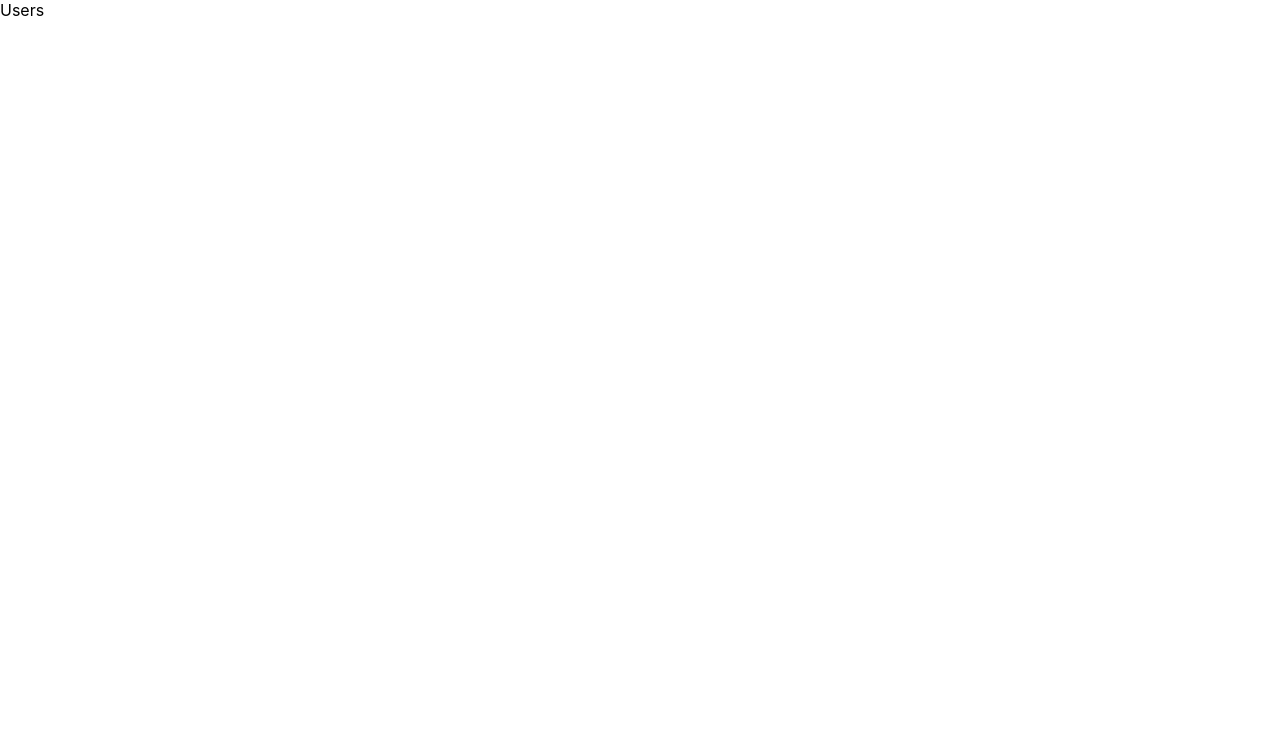
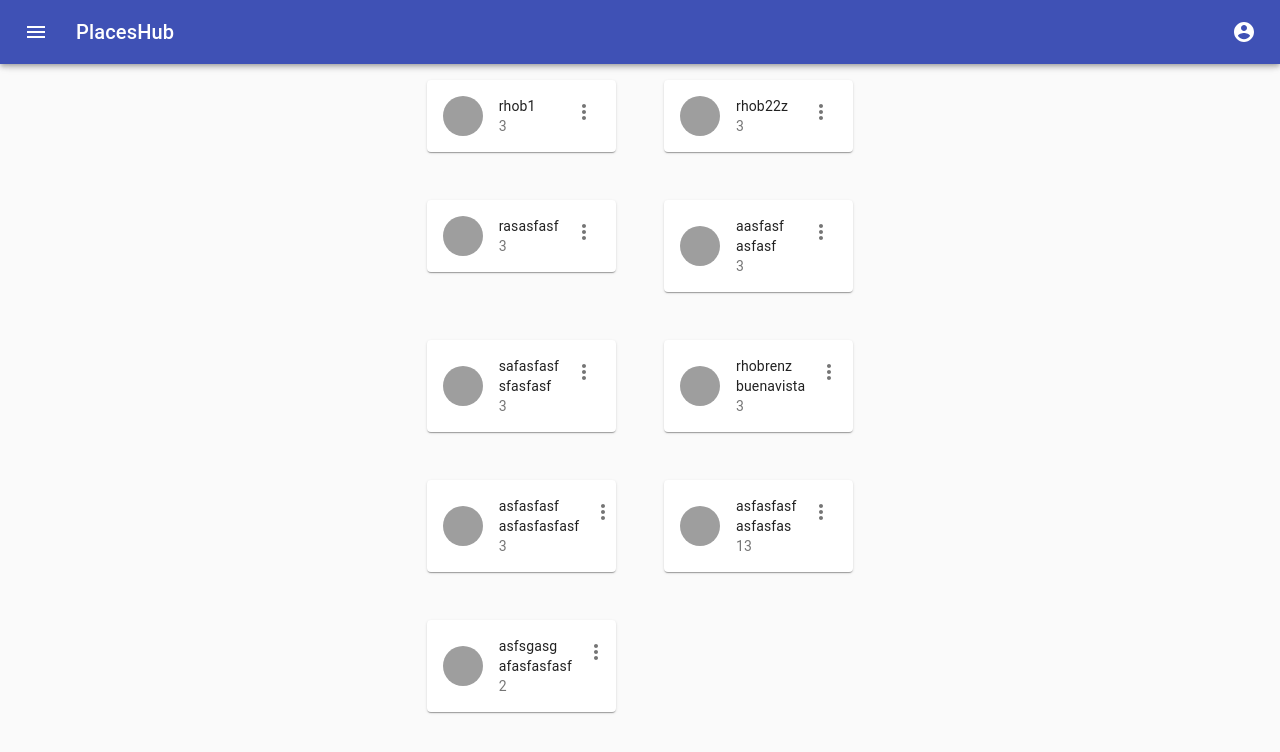
Before and after one commit to rhobrenz665/PlacesHub, a React (Create React App) app in the folder client/: page / in a window 1280 px wide. Shown: the top 752 px of the page. Built offline with nearby package versions, Linux system fonts and the light colour scheme; grey boxes are pictures that could not be loaded.

Commit message:
Nav/Backdrop/Users

```diff
--- a/client/package.json
+++ b/client/package.json
@@ -3,6 +3,8 @@
   "version": "0.1.0",
   "private": true,
   "dependencies": {
+    "@material-ui/core": "^4.11.2",
+    "@material-ui/icons": "^4.11.2",
     "@testing-library/jest-dom": "^5.11.8",
     "@testing-library/react": "^11.2.3",
     "@testing-library/user-event": "^12.6.0",
--- a/client/public/index.html
+++ b/client/public/index.html
@@ -27,6 +27,7 @@
 
 <body>
   <noscript>You need to enable JavaScript to run this app.</noscript>
+  <div id="backdrop-hook"></div>
   <div id="root"></div>
   <!--
       This HTML file is a template.
--- a/client/src/App.js
+++ b/client/src/App.js
@@ -10,7 +10,7 @@ import Users from './user/containers/Users';
 import Newplace from './places/containers/NewPlace';
 import UserPlaces from './places/containers/UserPlaces';
 import UpdatePlace from './places/containers/UpdatePlace';
-// import MainNavigation from './shared/components/Navigation/MainNavigation';\
+import MainNavigation from './shared/components/Navigation/MainNavigation';
 
 const App = () => {
   const token = false;
@@ -39,7 +39,7 @@ const App = () => {
 
   return (
     <Router>
-      {/* <MainNavigation /> */}
+      <MainNavigation />
       <main>{routes}</main>
     </Router>
   );
--- /dev/null
+++ b/client/src/shared/components/Navigation/MainNavigation.js
@@ -0,0 +1,153 @@
+import React, { useState } from 'react';
+
+import Backdrop from '../UIElements/Backdrop';
+
+//@material-ui
+import clsx from 'clsx';
+import { makeStyles, useTheme } from '@material-ui/core/styles';
+import Drawer from '@material-ui/core/Drawer';
+import CssBaseline from '@material-ui/core/CssBaseline';
+import AppBar from '@material-ui/core/AppBar';
+import Toolbar from '@material-ui/core/Toolbar';
+import List from '@material-ui/core/List';
+import Typography from '@material-ui/core/Typography';
+import Divider from '@material-ui/core/Divider';
+import IconButton from '@material-ui/core/IconButton';
+import MenuIcon from '@material-ui/icons/Menu';
+import ChevronLeftIcon from '@material-ui/icons/ChevronLeft';
+import ChevronRightIcon from '@material-ui/icons/ChevronRight';
+// import ListItem from '@material-ui/core/ListItem';
+// import ListItemIcon from '@material-ui/core/ListItemIcon';
+// import ListItemText from '@material-ui/core/ListItemText';
+// import InboxIcon from '@material-ui/icons/MoveToInbox';
+// import MailIcon from '@material-ui/icons/Mail';
+
+import AccountCircleIcon from '@material-ui/icons/AccountCircle';
+
+const drawerWidth = 240;
+
+const useStyles = makeStyles(theme => ({
+  root: {
+    display: 'flex',
+    marginBottom: '5rem',
+  },
+  appBar: {
+    transition: theme.transitions.create(['margin', 'width'], {
+      easing: theme.transitions.easing.sharp,
+      duration: theme.transitions.duration.leavingScreen,
+    }),
+  },
+  appBarShift: {
+    width: `calc(100% - ${drawerWidth}px)`,
+    marginLeft: drawerWidth,
+    transition: theme.transitions.create(['margin', 'width'], {
+      easing: theme.transitions.easing.easeOut,
+      duration: theme.transitions.duration.enteringScreen,
+    }),
+  },
+  menuButton: {
+    marginRight: theme.spacing(2),
+  },
+  hide: {
+    display: 'none',
+  },
+  drawer: {
+    width: drawerWidth,
+    flexShrink: 0,
+  },
+  drawerPaper: {
+    width: drawerWidth,
+  },
+  drawerHeader: {
+    display: 'flex',
+    alignItems: 'center',
+    padding: theme.spacing(0, 1),
+    // necessary for content to be below app bar
+    ...theme.mixins.toolbar,
+    justifyContent: 'flex-end',
+  },
+  content: {
+    flexGrow: 1,
+    padding: theme.spacing(3),
+    transition: theme.transitions.create('margin', {
+      easing: theme.transitions.easing.sharp,
+      duration: theme.transitions.duration.leavingScreen,
+    }),
+    marginLeft: -drawerWidth,
+  },
+  contentShift: {
+    transition: theme.transitions.create('margin', {
+      easing: theme.transitions.easing.easeOut,
+      duration: theme.transitions.duration.enteringScreen,
+    }),
+    marginLeft: 0,
+  },
+  title: {
+    flexGrow: 1,
+  },
+}));
+
+export default function PersistentDrawerLeft() {
+  const classes = useStyles();
+  const theme = useTheme();
+  const [drawerIsOpen, setDrawerIsOpen] = useState(false);
+
+  const handleDrawerOpen = () => {
+    setDrawerIsOpen(true);
+  };
+
+  const handleDrawerClose = () => {
+    setDrawerIsOpen(false);
+  };
+
+  return (
+    <div className={classes.root}>
+      <CssBaseline />
+      {drawerIsOpen && (
+        <Backdrop open={drawerIsOpen} onClick={handleDrawerClose} />
+      )}
+      <AppBar
+        position="fixed"
+        className={clsx(classes.appBar, {
+          [classes.appBarShift]: drawerIsOpen,
+        })}
+      >
+        <Toolbar>
+          <IconButton
+            color="inherit"
+            aria-label="open drawer"
+            onClick={handleDrawerOpen}
+            edge="start"
+            className={clsx(classes.menuButton, drawerIsOpen && classes.hide)}
+          >
+            <MenuIcon />
+          </IconButton>
+          <Typography variant="h6" noWrap className={classes.title}>
+            PlacesHub
+          </Typography>
+          <AccountCircleIcon />
+        </Toolbar>
+      </AppBar>
+      <Drawer
+        className={classes.drawer}
+        variant="persistent"
+        anchor="left"
+        open={drawerIsOpen}
+        classes={{
+          paper: classes.drawerPaper,
+        }}
+      >
+        <div className={classes.drawerHeader}>
+          <IconButton onClick={handleDrawerClose}>
+            {theme.direction === 'ltr' ? (
+              <ChevronLeftIcon />
+            ) : (
+              <ChevronRightIcon />
+            )}
+          </IconButton>
+        </div>
+        <Divider />
+      </Drawer>
+    </div>
+  );
+}
--- /dev/null
+++ b/client/src/shared/components/UIElements/Backdrop.js
@@ -0,0 +1,24 @@
+import React from 'react';
+import ReactDOM from 'react-dom';
+import { Backdrop as BackDrop } from '@material-ui/core';
+import { makeStyles } from '@material-ui/core/styles';
+
+const useStyles = makeStyles(theme => ({
+  backdrop: {
+    color: '#fff',
+  },
+}));
+
+const Backdrop = props => {
+  const classes = useStyles();
+  return ReactDOM.createPortal(
+    <BackDrop
+      className={classes.backdrop}
+      open={props.open}
+      onClick={props.onClick}
+    ></BackDrop>,
+    document.getElementById('backdrop-hook')
+  );
+};
+
+export default Backdrop;
--- /dev/null
+++ b/client/src/user/components/UserItem.js
@@ -0,0 +1,44 @@
+import React from 'react';
+import { Link } from 'react-router-dom';
+
+import { makeStyles } from '@material-ui/core/styles';
+import Grid from '@material-ui/core/Grid';
+import Avatar from '@material-ui/core/Avatar';
+import Card from '@material-ui/core/Card';
+import CardHeader from '@material-ui/core/CardHeader';
+import IconButton from '@material-ui/core/IconButton';
+import MoreVertIcon from '@material-ui/icons/MoreVert';
+
+const useStyles = makeStyles(theme => ({
+  root: {
+    background: '#fff',
+    '&:hover': {
+      background: '#ebebeb',
+    },
+  },
+}));
+
+const UserItem = ({ name, placeCount, image, id }) => {
+  const classes = useStyles();
+
+  return (
+    <Grid item xs={12} lg={6}>
+      <Link to={`/${id}/places`} style={{ textDecoration: 'none' }}>
+        <Card className={classes.root}>
+          <CardHeader
+            avatar={<Avatar src={image} alt={name} />}
+            title={name}
+            subheader={placeCount}
+            action={
+              <IconButton aria-label="settings">
+                <MoreVertIcon />
+              </IconButton>
+            }
+          ></CardHeader>
+        </Card>
+      </Link>
+    </Grid>
+  );
+};
+
+export default UserItem;
--- /dev/null
+++ b/client/src/user/components/UsersList.js
@@ -0,0 +1,38 @@
+import React from 'react';
+import UserItem from './UserItem';
+
+import Grid from '@material-ui/core/Grid';
+
+const UsersList = ({ items }) => {
+  if (items.length === 0) {
+    return (
+      <div className="center">
+        <h2>No users found.</h2>
+      </div>
+    );
+  }
+
+  return (
+    <Grid container direction="column">
+      <Grid item container>
+        <Grid item xs={false} sm={4} />
+        <Grid item xs={12} sm={4}>
+          <Grid container spacing={6}>
+            {items.map(user => (
+              <UserItem
+                key={user.id}
+                id={user.id}
+                image={user.image}
+                name={user.name}
+                placeCount={user.places}
+              />
+            ))}
+          </Grid>
+        </Grid>
+        <Grid item xs={false} sm={4} />
+      </Grid>
+    </Grid>
+  );
+};
+
+export default UsersList;
--- a/client/src/user/containers/Users.js
+++ b/client/src/user/containers/Users.js
@@ -1,7 +1,79 @@
 import React from 'react';
 
+import UsersList from '../components/UsersList';
+
 const Users = () => {
-  return <div>Users</div>;
+  const USERS = [
+    {
+      id: 'u1',
+      name: 'rhob1',
+      image:
+        'https://images.pexels.com/photos/839011/pexels-photo-839011.jpeg?auto=compress&cs=tinysrgb&dpr=2&h=750&w=1260',
+      places: 3,
+    },
+    {
+      id: 'u2',
+      name: 'rhob22z',
+      image:
+        'https://images.pexels.com/photos/839011/pexels-photo-839011.jpeg?auto=compress&cs=tinysrgb&dpr=2&h=750&w=1260',
+      places: 3,
+    },
+    {
+      id: 'u3',
+      name: 'rasasfasf',
+      image:
+        'https://images.pexels.com/photos/839011/pexels-photo-839011.jpeg?auto=compress&cs=tinysrgb&dpr=2&h=750&w=1260',
+      places: 3,
+    },
+    {
+      id: 'u4',
+      name: 'aasfasf asfasf',
+      image:
+        'https://images.pexels.com/photos/839011/pexels-photo-839011.jpeg?auto=compress&cs=tinysrgb&dpr=2&h=750&w=1260',
+      places: 3,
+    },
+    {
+      id: 'u5',
+      name: 'safasfasf sfasfasf',
+      image:
+        'https://images.pexels.com/photos/839011/pexels-photo-839011.jpeg?auto=compress&cs=tinysrgb&dpr=2&h=750&w=1260',
+      places: 3,
+    },
+    {
+      id: 'u6',
+      name: 'rhobrenz buenavista',
+      image:
+        'https://www.facebook.com/photo/?fbid=2668268783186986&set=a.153836101296946',
+      places: 3,
+    },
+    {
+      id: 'u7',
+      name: 'asfasfasf asfasfasfasf',
+      image:
+        'https://images.pexels.com/photos/839011/pexels-photo-839011.jpeg?auto=compress&cs=tinysrgb&dpr=2&h=750&w=1260',
+      places: 3,
+    },
+    {
+      id: 'u8',
+      name: 'asfasfasf asfasfas',
+      image:
+        'https://images.pexels.com/photos/839011/pexels-photo-839011.jpeg?auto=compress&cs=tinysrgb&dpr=2&h=750&w=1260',
+      places: 13,
+    },
+    {
+      id: 'u9',
+      name: 'asfsgasg afasfasfasf',
+      image:
+        'https://www.facebook.com/photo/?fbid=2668268783186986&set=a.153836101296946',
+      places: 2,
+    },
+  ];
+
+  return (
+    <div>
+      <UsersList items={USERS} />
+    </div>
+  );
 };
 
 export default Users;
```
Also changed, not shown: client/src/shared/components/Navigation/NavigationLink.js (added), 2 other files (tests, documents, lock files or other folders).
